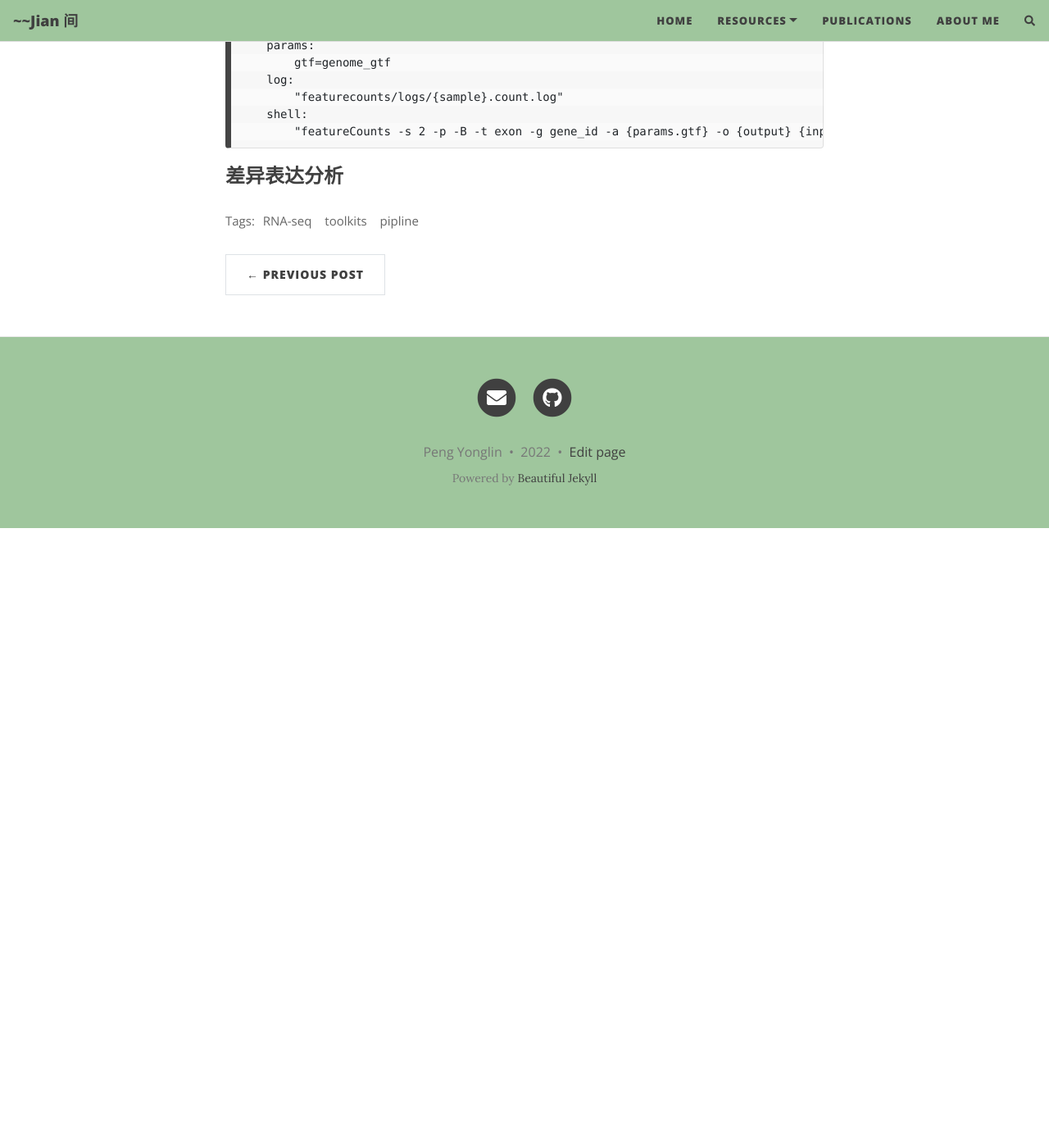
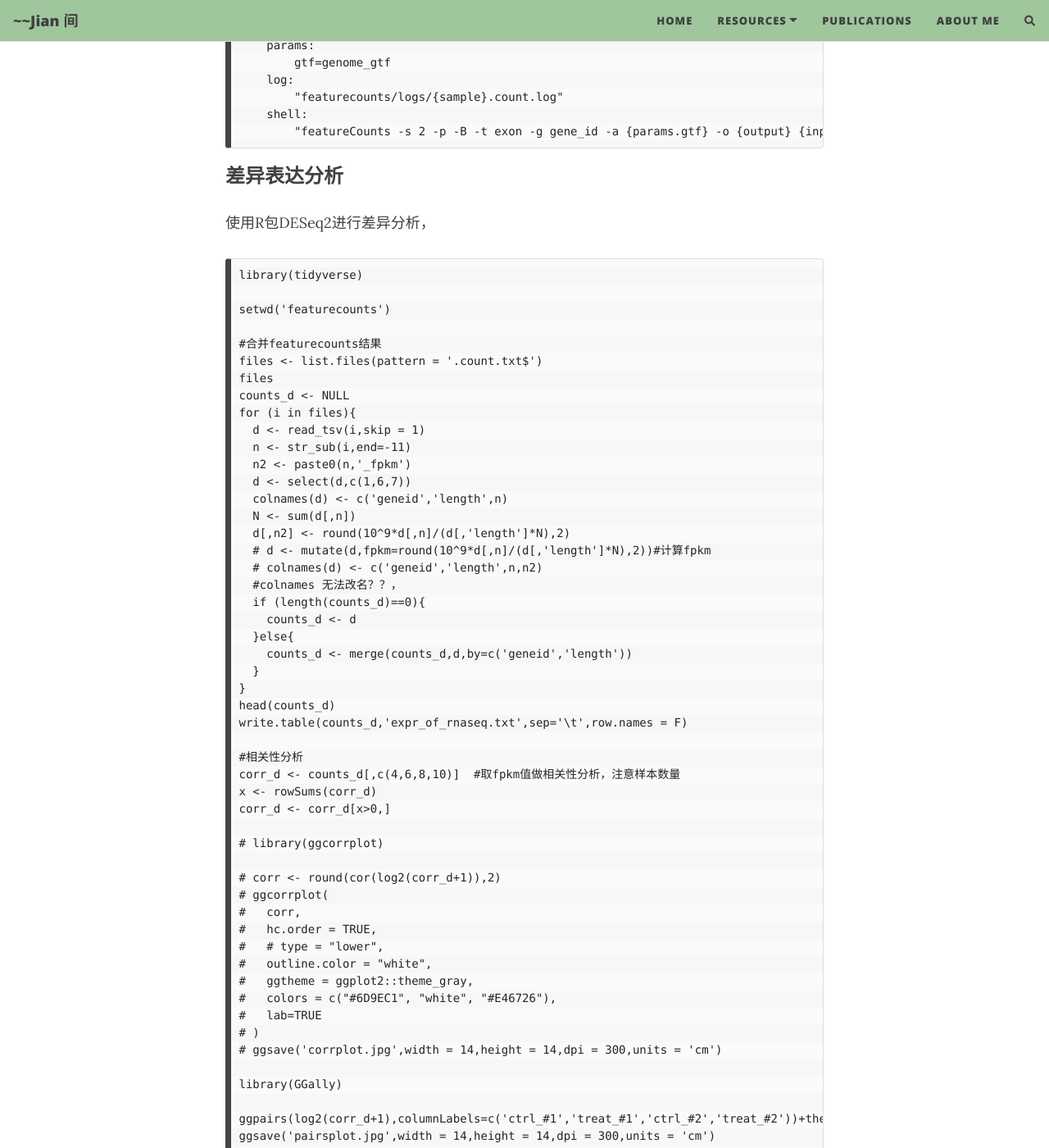
Before and after one commit to Zer0o0/intergap.githb.io, a Jekyll site: the page built from docs/_posts/2022-09-09-rna-seq-analysis.md, in a window 1280 px wide and 1400 px high, scrolled down 4147 px. Shown: the whole window at 82% size. Built offline with Jekyll 4.4.1, drawn with Linux system fonts in a browser that asks for light colours; nearby versions of some CDN libraries; comment, search, counter and statistics services are not loaded; before the commit the page ends 4791 px from its top, so only the background shows below that; some of the changed text lies outside the part shown.

Commit message:
modify a post -- rna-seq

````diff
--- a/docs/_posts/2022-09-09-rna-seq-analysis.md
+++ b/docs/_posts/2022-09-09-rna-seq-analysis.md
@@ -171,3 +171,133 @@
 ```
 
 ### 差异表达分析
+
+使用R包DESeq2进行差异分析，
+```
+library(tidyverse)
+
+setwd('featurecounts')
+
+#合并featurecounts结果
+files <- list.files(pattern = '.count.txt$')
+files
+counts_d <- NULL
+for (i in files){
+  d <- read_tsv(i,skip = 1)
+  n <- str_sub(i,end=-11)
+  n2 <- paste0(n,'_fpkm')
+  d <- select(d,c(1,6,7))
+  colnames(d) <- c('geneid','length',n)
+  N <- sum(d[,n])
+  d[,n2] <- round(10^9*d[,n]/(d[,'length']*N),2)
+  # d <- mutate(d,fpkm=round(10^9*d[,n]/(d[,'length']*N),2))#计算fpkm
+  # colnames(d) <- c('geneid','length',n,n2)
+  #colnames 无法改名？？，
+  if (length(counts_d)==0){
+    counts_d <- d
+  }else{
+    counts_d <- merge(counts_d,d,by=c('geneid','length'))
+  }
+}
+head(counts_d)
+write.table(counts_d,'expr_of_rnaseq.txt',sep='\t',row.names = F)
+
+#相关性分析
+corr_d <- counts_d[,c(4,6,8,10)]  #取fpkm值做相关性分析，注意样本数量
+x <- rowSums(corr_d)
+corr_d <- corr_d[x>0,]
+
+# library(ggcorrplot)
+
+# corr <- round(cor(log2(corr_d+1)),2)
+# ggcorrplot(
+#   corr,
+#   hc.order = TRUE,
+#   # type = "lower",
+#   outline.color = "white",
+#   ggtheme = ggplot2::theme_gray,
+#   colors = c("#6D9EC1", "white", "#E46726"),
+#   lab=TRUE
+# )
+# ggsave('corrplot.jpg',width = 14,height = 14,dpi = 300,units = 'cm')
+
+library(GGally)
+
+ggpairs(log2(corr_d+1),columnLabels=c('ctrl_#1','treat_#1','ctrl_#2','treat_#2'))+theme_bw()
+ggsave('pairsplot.jpg',width = 14,height = 14,dpi = 300,units = 'cm')
+
+## 基因差异表达分析
+library(DESeq2)
+cts <- counts_d%>%select(1,3,5,7,9) # 基因表达矩阵，基因名作为行名，样本名作为列名，至少有2个重复
+rownames(cts) <- cts$geneid
+cts$geneid <- NULL
+design <- data.frame(
+  sample = colnames(cts),
+  condition = c("ctrl", "treat", "ctrl", "treat"),
+  batch = c("I", "I", "II", "II")
+) #设置批次，去除批次效应
+coldata <- data.frame(row.names = design$sample, condition = factor(design$condition), batch = factor(design$batch))
+dds <- DESeqDataSetFromMatrix(cts, colData = coldata, design = ~ batch + condition) # 去除批次效应~batch+condition
+dds$condition <- factor(dds$condition, levels = c("treat", "ctrl")) # 设置比较方向，如treat-ctrl
+dds <- DESeq(dds)
+
+# PCA 分析及可视化
+vsd <- vst(dds, blind = FALSE)
+plotPCA(vsd, "condition")
+assay(vsd) <- limma::removeBatchEffect(assay(vsd), vsd$batch)
+plotPCA(vsd, "condition")  #观察去除批次效应后的效果
+# pcaData <- plotPCA(vsd, ntop = 2000, intgroup = "condition", returnData = TRUE)
+# percentVar <- round(100 * attr(pcaData, "percentVar"))
+# pcaData %>%
+#   ggplot(aes(PC1, PC2, color = condition)) +
+#   geom_point(size = 5) +
+#   geom_text(aes(label = name)) +
+#   scale_color_manual(values = c("darkred", "darkblue")) +
+#   xlab(paste0("PC1: ", percentVar[1], "% variance")) +
+#   ylab(paste0("PC2: ", percentVar[2], "% variance")) +
+#   theme_base()
+
+# 差异表达分析
+res <- results(dds, contrast = c("condition", "treat", "ctrl"))
+res <- res[order(res$pvalue), ]
+res <- na.omit(as.data.frame(res))
+res$geneid <- rownames(res)
+
+# 定义显著性阈值，筛选差异表达分析
+p <- log10(0.05) * (-1)
+fc <- log2(2)
+degs <- res %>%
+  select(geneid, log2FoldChange, pvalue, padj) %>%
+  mutate(logp = log10(pvalue) * (-1)) %>%
+  mutate(type = if_else(logp > p, if_else(log2FoldChange > fc, "Up", if_else(log2FoldChange < (-fc), "Down", "N.s")), "N.s"))
+table(degs$type)
+write.table(degs, "degs_of_rnaseq.txt", row.names = F, sep='\t')
+
+# 火山图可视化
+degs %>%
+  filter(log2FoldChange < 10) %>%
+  filter(logp < 50) %>%
+  ggplot(aes(log2FoldChange, logp)) +
+  geom_point(aes(colour = type), alpha = 0.8, size = 0.8) +
+  scale_colour_manual(values = c("#3C5488FF", "grey", "#DC0000FF")) +
+  guides(colour = guide_legend(override.aes = list(alpha = 1))) +
+  # geom_vline(xintercept = c(-fc, fc), linetype = 2) +  #添加指示线
+  # geom_hline(yintercept = p * (-1), linetype = 2) +
+  scale_x_continuous(breaks = seq(-4, 4, 2), labels = seq(-4, 4, 2), limits = c(-5, 5)) +
+  labs(x = quote(log[2] ~ FoldChange), y = quote(-log[10] ~ pvalue), colour = "") +
+  theme_light() +
+  theme(
+    panel.border = element_rect(colour = "black"),
+    axis.ticks = element_line(colour = "black"),
+    axis.text = element_text(colour = "black", size = 14),
+    axis.title = element_text(size = 14),
+    legend.key.height = unit(0.4, "cm"), legend.key.width = unit(0.4, "cm")
+  )
+ggsave("vocalno.jpg", width = 10, height = 8, dpi = 1200, units = "cm")
+
+```
+
+### 功能富集分析
+
+---
+缅怀毛主席逝世46周年·1976年9月9日至2022年9月9日 💮🕯🕯🕯
````
Also changed, not shown: other parts of docs/_posts/2022-09-09-rna-seq-analysis.md (+1 -1 lines).
